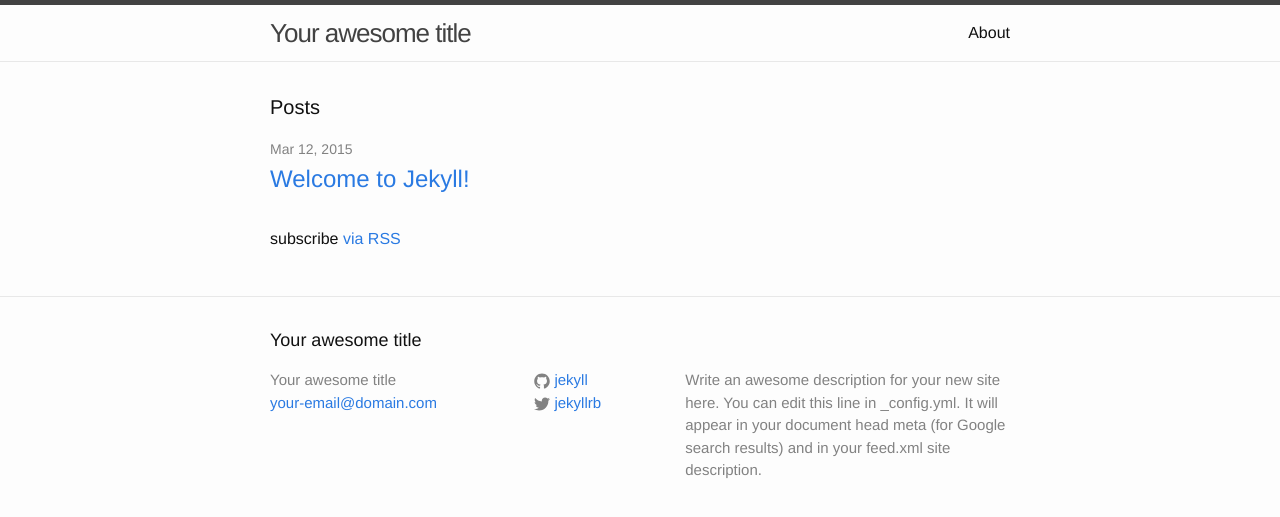
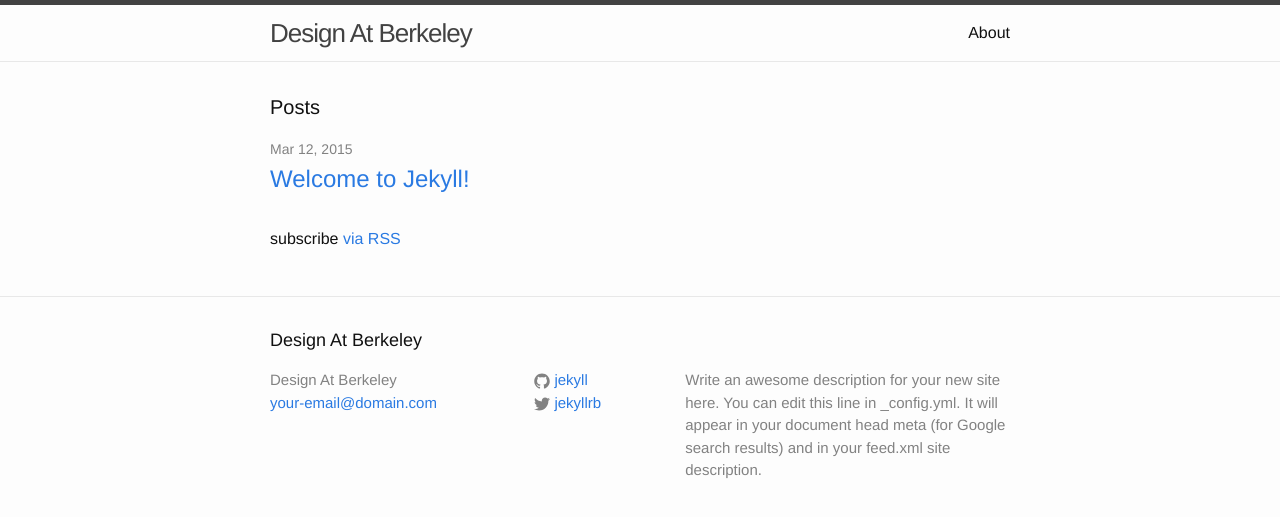
Before and after one commit to alexsg/designatberkeley, a Jekyll site: the page built from index.html, in a window 1280 px wide. Shown: the top 517 px of the page. Built offline with Jekyll 4.4.1, drawn with Linux system fonts in a browser that asks for light colours.

Commit message:
editing config file

```diff
--- a/_config.yml
+++ b/_config.yml
@@ -1,12 +1,12 @@
 # Site settings
-title: Your awesome title
+title: Design At Berkeley
 email: your-email@domain.com
 description: > # this means to ignore newlines until "baseurl:"
   Write an awesome description for your new site here. You can edit this
   line in _config.yml. It will appear in your document head meta (for
   Google search results) and in your feed.xml site description.
 baseurl: "" # the subpath of your site, e.g. /blog/
-url: "http://yourdomain.com" # the base hostname & protocol for your site
+url: "http://designatberkeley.com" # the base hostname & protocol for your site
 twitter_username: jekyllrb
 github_username:  jekyll
 
```
Also changed, not shown: README.md (added).
